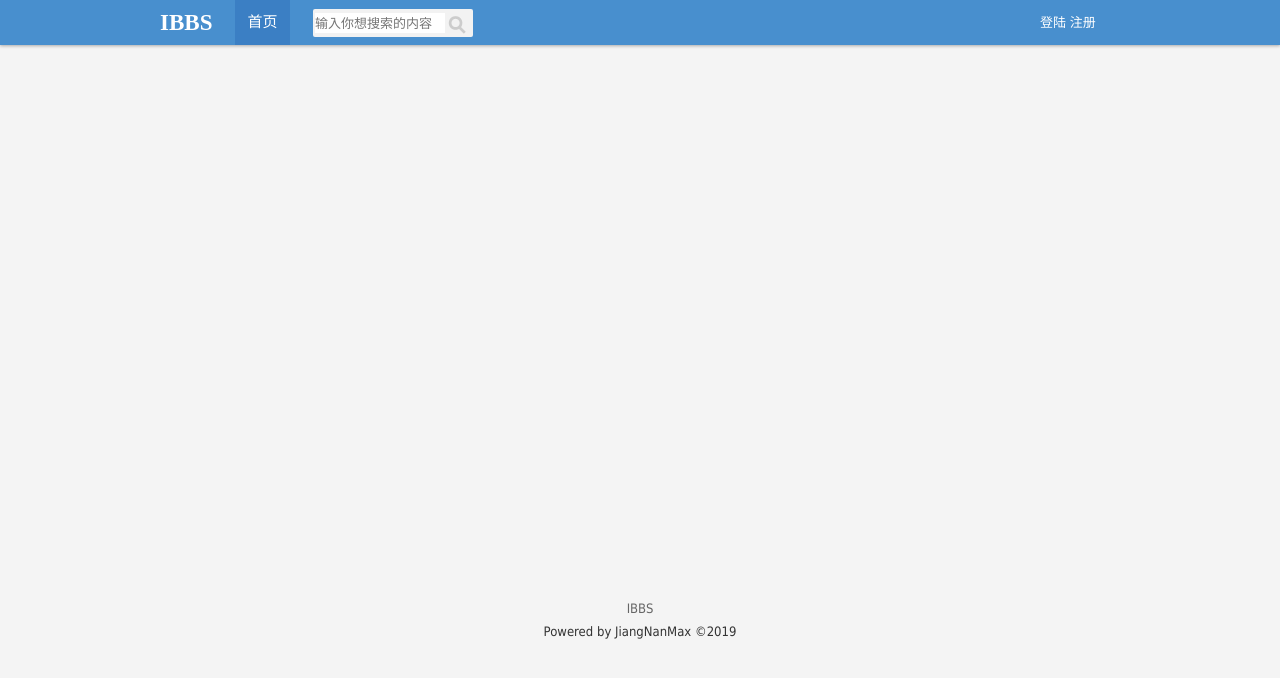
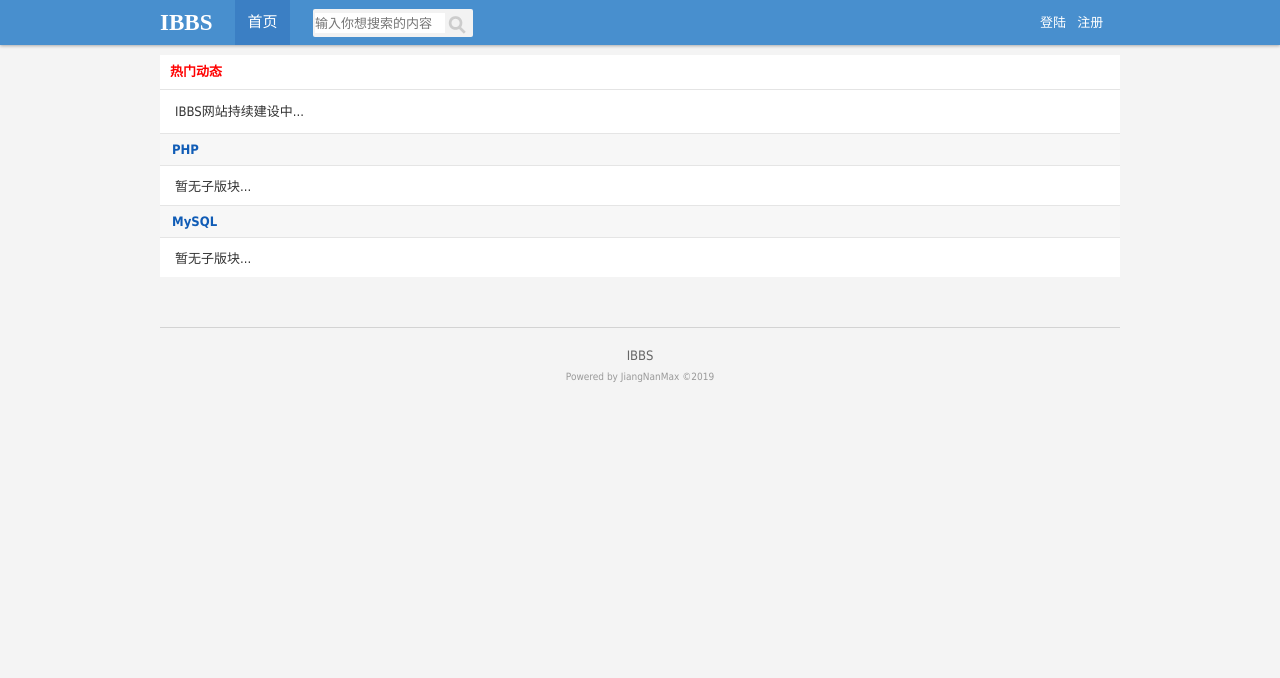
Before and after one commit to JiangNanMax/IBBS, a PHP site: page / in a window 1280 px wide. Shown: the top 678 px of the page. Run offline with PHP 8.4, Linux system fonts and the light colour scheme.

Commit message:
继续首页部分工作

```diff
--- a/template/front/css/index.css
+++ b/template/front/css/index.css
@@ -0,0 +1,41 @@
+#hot {
+    background: #fff;
+    padding: 0 0 10px 0;
+}
+#hot .title {
+    height: 34px;
+    color: #ff0000;
+
+    font-weight: bold;
+    line-height: 34px;
+    border-bottom: 1px solid #e4e4e4;
+    text-indent: 10px;
+    margin: 0 0 10px 0;
+}
+#hot .newlist {
+    background: #ffffff;
+}
+#hot .newlist li {
+    width: 480px;
+    float: left;
+    text-indent: 15px;
+    line-height: 23px;
+}
+#hot .newlist li a {
+    color: #333;
+}
+.box {
+
+}
+.box .title {
+    background: #f7f7f7;
+    color: #105cb6;
+    font-weight: bold;
+    border-top: 1px solid #e5e5e5;
+    border-bottom: 1px solid #e5e5e5;
+    padding: 8px 12px;
+}
+.box .classlist {
+    background: #ffffff;
+    padding: 10px 15px;
+}
--- a/template/front/css/public.css
+++ b/template/front/css/public.css
@@ -26,7 +26,7 @@ body {
 }
 .auto {
     width: 960px;
-    margin: 0px auto;
+    margin: 0 auto;
 }
 /* *** */
 .header_wrap {
@@ -99,10 +99,15 @@ body {
 #header .login a {
     color: #fff;
 }
+.place-holder {
+    margin-top: 55px;
+}
 #footer {
     border-top: 1px solid #d3d3d3;
     text-align: center;
-    padding-top: 600px;
+    padding-top: 20px;
+    /* 暂时占位 */
+    margin-top: 50px;
 }
 #footer a {
     color: #666;
@@ -110,3 +115,8 @@ body {
 #footer .bottom {
     padding-bottom: 8px;
 }
+#footer .copyright {
+    color: #999;
+    font-size: 10px;
+    text-align: center;
+}
--- a/template/front/index.html
+++ b/template/front/index.html
@@ -21,8 +21,30 @@
             </div>
             <div class="login">
                 <a href="">登陆</a>
+                &nbsp;
                 <a href="">注册</a>
             </div>
+        </div>
+    </div>
+    <div class="place-holder"></div>
+    <div id="hot" class="auto">
+        <div class="title">热门动态</div>
+        <ul class="newlist">
+            <li><a href="#">IBBS</a><a href="#">网站持续建设中...</a></li>
+        </ul>
+        <!-- 清除左右漂浮 -->
+        <div style="clear:both;"></div>
+    </div>
+    <div class="box auto">
+        <div class="title">PHP</div>
+        <div class="classlist">
+            <div>暂无子版块...</div>
+        </div>
+    </div>
+    <div class="box auto">
+        <div class="title">MySQL</div>
+        <div class="classlist">
+            <div>暂无子版块...</div>
         </div>
     </div>
     <div id="footer" class="auto">
@@ -31,6 +53,5 @@
         </div>
         <div class="copyright">Powered by JiangNanMax ©2019</div>
     </div>
-
 </body>
 </html>
```
